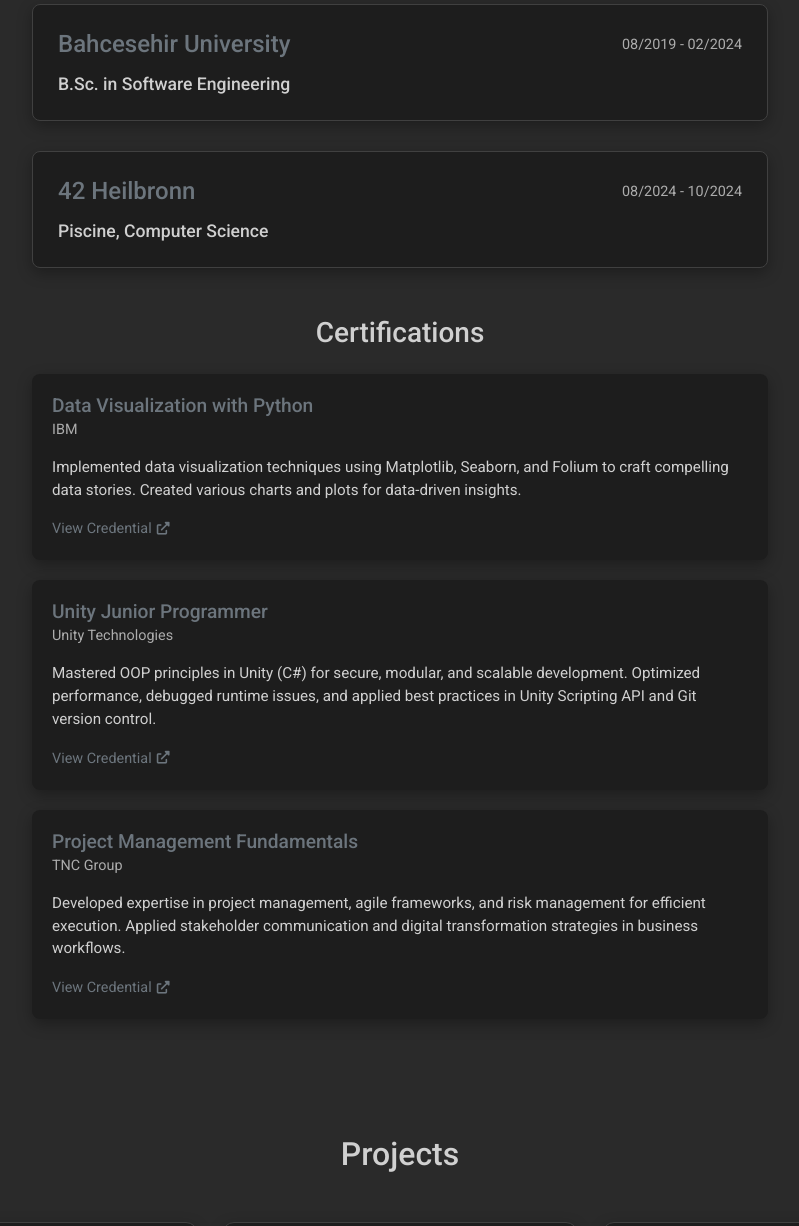
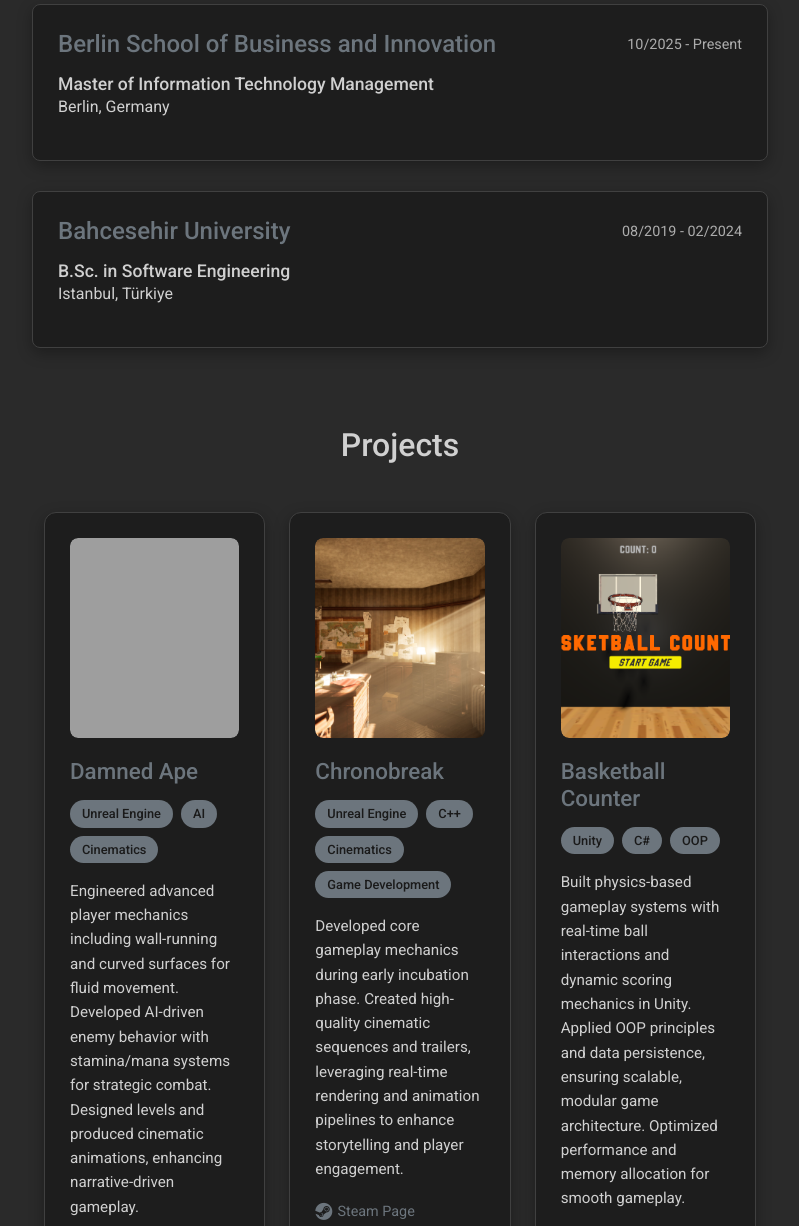
Before and after one commit to ErenKilisli/Portfolio-Website, a plain HTML site: page index.html in a window 1280 px wide. Shown: the part 1487-2713 px from the top of the page, without its empty margins (240-1039 px from the left). Drawn offline with nearby package versions, Linux system fonts and the light colour scheme; grey boxes are pictures that could not be loaded.

Commit message:
new work experience add

```diff
--- a/index.html
+++ b/index.html
@@ -106,7 +106,7 @@
                   data-bs-toggle="collapse" data-bs-target="#collapseTIGLOOS"
                   aria-expanded="false" aria-controls="collapseTIGLOOS">
             <div class="d-flex flex-column">
-              <span class="fw-bold">Game Developer</span>
+              <span class="fw-bold">Junior Game Developer</span>
               <span class="text-muted fs-6">TIGLOOS GAMES | 11/2023 - 06/2024</span>
             </div>
           </button>
@@ -180,6 +180,19 @@
             <h2 class="text-center mb-5">Education</h2>
             <div class="row justify-content-center">
                 <div class="col-lg-8">
+                    <!-- Master -->
+                    <div class="education-card">
+                        <div class="education-header">
+                            <h3><span>Berlin School of Business and Innovation</span></h3>
+                            <span class="education-date"><span>10/2025 - Present</span></span>
+                        </div>
+                        <div class="education-body">
+                            <h4><span>Master of Information Technology Management</span></h4>
+                            <p class="education-location">Berlin, Germany</p>
+                        </div>
+                    </div>
+
+                    <!-- Bachelor -->
                     <div class="education-card">
                         <div class="education-header">
                             <h3><span>Bahcesehir University</span></h3>
@@ -187,62 +200,9 @@
                         </div>
                         <div class="education-body">
                             <h4><span>B.Sc. in Software Engineering</span></h4>
+                            <p class="education-location">Istanbul, Türkiye</p>
                         </div>
                     </div>
-
-                    <div class="education-card">
-                        <div class="education-header">
-                            <h3>42 Heilbronn</h3>
-                            <span class="education-date">08/2024 - 10/2024</span>
-                        </div>
-                        <div class="education-body">
-                            <h4>Piscine, Computer Science</h4>
-                        </div>
-                    </div>
-
-                    <!-- Certifications -->
-                    <div class="certifications mt-5">
-                        <h3 class="text-center mb-4">Certifications</h3>
-                        <div class="certification-card">
-                            <div class="certification-header">
-                                <h4>Data Visualization with Python</h4>
-                                <span class="certification-issuer">IBM</span>
-                            </div>
-                            <p class="certification-description">
-                                Implemented data visualization techniques using Matplotlib, Seaborn, and Folium to craft compelling data stories.
-                                Created various charts and plots for data-driven insights.
-                            </p>
-                            <a href="https://www.coursera.org/account/accomplishments/certificate/W2DZ95U94K6J" class="certification-link" target="_blank" rel="noopener noreferrer">View Credential <i class="fas fa-external-link-alt"></i></a>
-                        </div>
-
-                        <div class="certification-card">
-                            <div class="certification-header">
-                                <h4>Unity Junior Programmer</h4>
-                                <span class="certification-issuer">Unity Technologies</span>
-                            </div>
-                            <p class="certification-description">
-                                Mastered OOP principles in Unity (C#) for secure, modular, and scalable development.
-                                Optimized performance, debugged runtime issues, and applied best practices in Unity Scripting API and Git version control.
-                            </p>
-                            <a href="https://www.credly.com/badges/fa8d6c90-89cf-40ba-8f06-558f4e39c3ff/linked_in_profile" class="certification-link" target="_blank" rel="noopener noreferrer">View Credential <i class="fas fa-external-link-alt"></i></a>
-                        </div>
-
-                        <div class="certification-card">
-                            <div class="certification-header">
-                                <h4>Project Management Fundamentals</h4>
-                                <span class="certification-issuer">TNC Group</span>
-                            </div>
-                            <p class="certification-description">
-                                Developed expertise in project management, agile frameworks, and risk management for efficient execution.
-                                Applied stakeholder communication and digital transformation strategies in business workflows.
-                            </p>
-                            <a href="https://www.linkedin.com/in/ibrahim-eren-kilisli-762603219/overlay/1737709347330/single-media-viewer/?profileId=ACoAADcVsHoBw_pB2QsmcbuWzwesZDhRUDXlm64" class="certification-link" target="_blank" rel="noopener noreferrer">View Credential <i class="fas fa-external-link-alt"></i></a>
-                        </div>
-                    </div>
-                </div>
-            </div>
-        </div>
-    </section>
 
     <!-- Projects Section -->
     <section id="projects" class="py-5">
```
